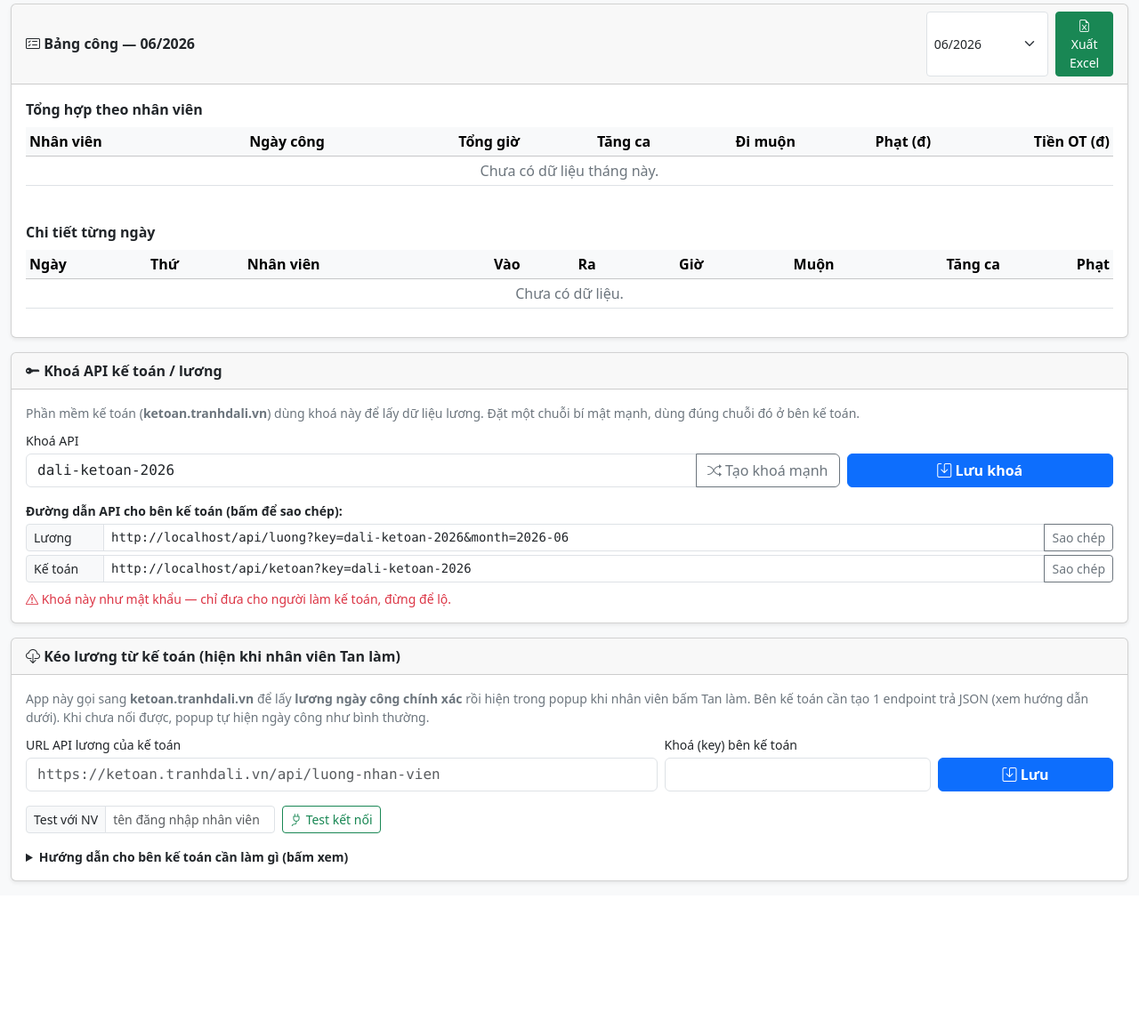
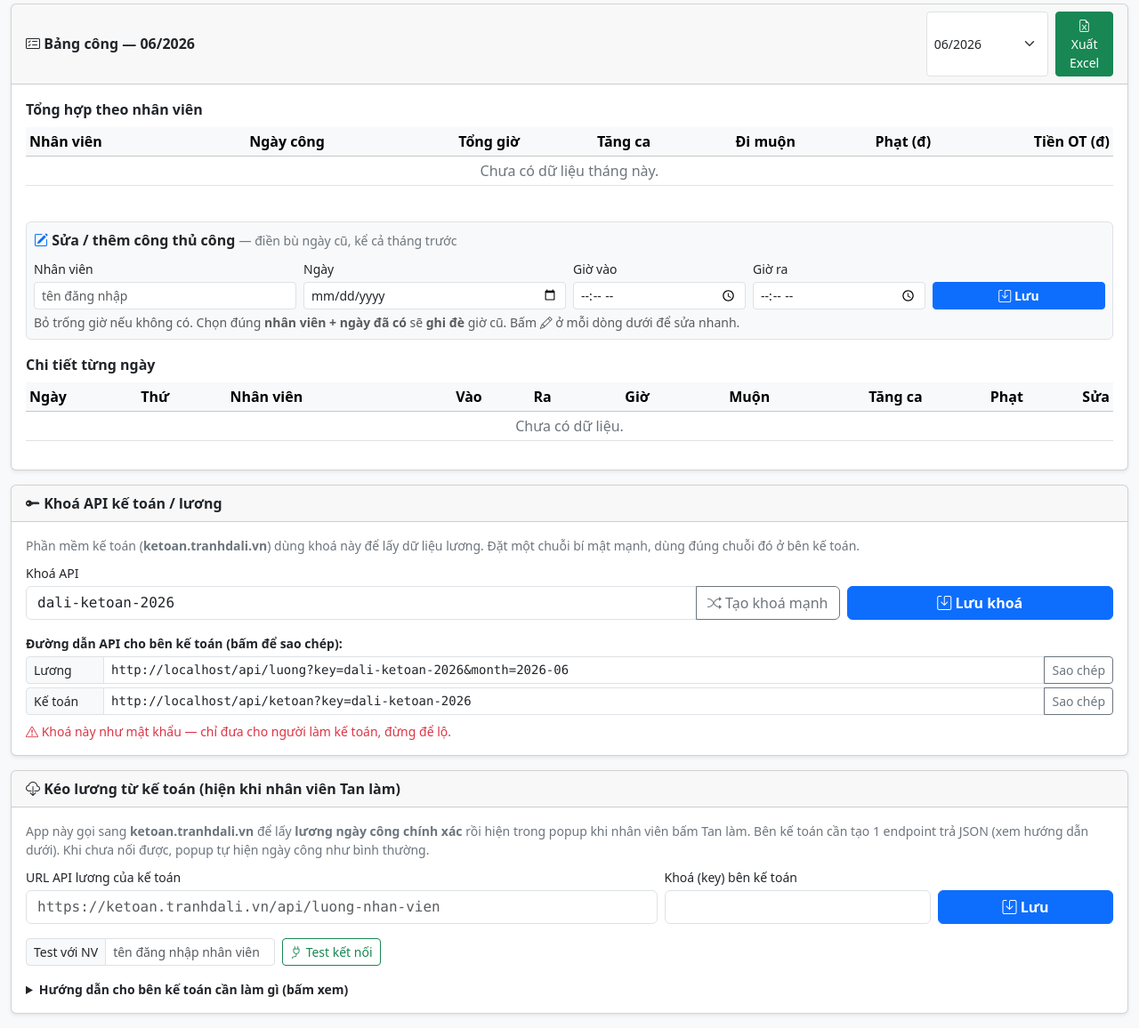
Before and after one commit to tranhsohoadali-png/dali_pha_web, a Django app: page /cham-cong-quan-ly in a window 1280 px wide. Shown: the part 931-2087 px from the top of the page at 89% size. Before the commit the page ends 1925 px from the top, so only its background shows below. Run offline with Django 4.2, Linux system fonts and the light colour scheme; the visitor is signed in with stand-in values (Sample User, id 1); data comes from the database, SQL or seed files in the repository; data that the repository does not hold is empty.

Commit message:
Cham cong quan ly: admin sua/them/xoa gio vao-ra thu cong (dien bu ngay cu, ke ca thang truoc)
- Them action save_attendance / delete_attendance trong cham_cong_quan_ly.
- Helper _mk_dt(day, hm) ghep ngay+gio thanh datetime co tz VN.
- Form 'Sua / them cong thu cong': chon nhan vien (datalist) + ngay (date, chon duoc thang truoc) + gio vao/ra -> get_or_create theo (user, day), ghi de neu da co; chan gio ra <= gio vao.
- Moi dong chi tiet co nut Sua (do vao form + cuon toi) va Xoa (xac nhan).
- Truyen emp_users + today_iso; them day_iso vao detail.

Co-Authored-By: Claude Opus 4.8 <noreply@anthropic.com>

```diff
--- a/pha/views.py
+++ b/pha/views.py
@@ -1960,6 +1960,18 @@ def _fmt_day(d):
         return d
 
 
+def _mk_dt(day_str, hm_str):
+    """Ghép ngày 'YYYY-MM-DD' + giờ 'HH:MM' -> datetime có timezone VN. None nếu giờ trống/sai."""
+    hm = (hm_str or '').strip()
+    if not hm:
+        return None
+    try:
+        d = datetime.strptime((day_str or '').strip() + ' ' + hm, '%Y-%m-%d %H:%M')
+    except ValueError:
+        return None
+    return d.replace(tzinfo=_VN) if _VN else d
+
+
 def _att_hours(rec):
     if rec.check_in and rec.check_out:
         h = (rec.check_out - rec.check_in).total_seconds() / 3600.0
@@ -2152,6 +2164,34 @@ def cham_cong_quan_ly(request):
             AppSetting.set('KETOAN_PULL_KEY', (request.POST.get('ketoan_pull_key') or '').strip())
             messages.info(request, 'Đã lưu kết nối kéo lương từ kế toán.')
             return redirect('/cham-cong-quan-ly')
+        if act == 'save_attendance':
+            au = (request.POST.get('att_user') or '').strip()
+            ad = (request.POST.get('att_day') or '').strip()
+            try:
+                ddmm = datetime.strptime(ad, '%Y-%m-%d')
+            except ValueError:
+                ddmm = None
+            if not au or not ddmm:
+                messages.error(request, 'Cần chọn nhân viên và ngày hợp lệ.')
+                return redirect('/cham-cong-quan-ly')
+            cin = _mk_dt(ad, request.POST.get('att_in'))
+            cout = _mk_dt(ad, request.POST.get('att_out'))
+            if cin and cout and cout <= cin:
+                messages.error(request, 'Giờ ra phải sau giờ vào.')
+                return redirect('/cham-cong-quan-ly?month=' + ad[:7])
+            rec, _c = Attendance.objects.get_or_create(user=au, day=ad, defaults={'month': ad[:7]})
+            rec.month = ad[:7]
+            rec.check_in = cin
+            rec.check_out = cout
+            rec.save()
+            messages.info(request, f'Đã lưu công {au} ngày {ddmm.strftime("%d/%m/%Y")} (sửa thủ công).')
+            return redirect('/cham-cong-quan-ly?month=' + ad[:7])
+        if act == 'delete_attendance':
+            au = (request.POST.get('att_user') or '').strip()
+            ad = (request.POST.get('att_day') or '').strip()
+            Attendance.objects.filter(user=au, day=ad).delete()
+            messages.info(request, f'Đã xoá chấm công {au} ngày {_fmt_day(ad)}.')
+            return redirect('/cham-cong-quan-ly?month=' + (ad[:7] if len(ad) >= 7 else ''))
 
     now = _now()
     month = request.GET.get('month') or now.strftime('%Y-%m')
@@ -2167,7 +2207,7 @@ def cham_cong_quan_ly(request):
             s['days'] += 1
         s['hours'] += c['hours']; s['ot'] += c['ot_hours']
         s['late'] += c['late_min']; s['fine'] += c['fine']; s['ot_pay'] += c['ot_pay']
-        detail.append({'day': _fmt_day(r.day), 'wd': c['weekday'], 'user': r.user,
+        detail.append({'day': _fmt_day(r.day), 'day_iso': r.day, 'wd': c['weekday'], 'user': r.user,
                        'in': _hm(r.check_in), 'out': _hm(r.check_out), 'hours': c['hours'],
                        'late': c['late_min'], 'ot': c['ot_hours'], 'fine': c['fine'],
                        'rest': not c['workday']})
@@ -2194,6 +2234,9 @@ def cham_cong_quan_ly(request):
     cur_ip = _client_ip(request)
     ips_set = bool(_attendance_ips())
     weekday_opts = [{'i': i, 'name': _WEEKDAYS[i], 'on': (i in cfg['workdays'])} for i in range(7)]
+    from django.contrib.auth.models import User as _User
+    emp_users = sorted(set(_User.objects.values_list('username', flat=True))
+                       | set(Attendance.objects.values_list('user', flat=True)))
     return render(request, 'cham_cong_quan_ly.html', {
         'ips': AppSetting.get('ATTENDANCE_IPS', ''), 'cur_ip': cur_ip,
         'cur_private': _ip_private(cur_ip),
@@ -2207,6 +2250,8 @@ def cham_cong_quan_ly(request):
         'api_base': request.scheme + '://' + request.get_host(),
         'ketoan_url': AppSetting.get('KETOAN_SALARY_URL', ''),
         'ketoan_pull_key': AppSetting.get('KETOAN_PULL_KEY', ''),
+        'emp_users': emp_users,
+        'today_iso': now.strftime('%Y-%m-%d'),
     })
 
 
--- a/templates/cham_cong_quan_ly.html
+++ b/templates/cham_cong_quan_ly.html
@@ -197,10 +197,41 @@ proxy_set_header X-Real-IP $remote_addr;</pre>
             </table>
           </div>
 
+          <!-- Sửa / thêm công thủ công (quản lý điền bù ngày cũ, kể cả tháng trước) -->
+          <div class="border rounded p-2 mb-3 bg-body-tertiary" id="attEditCard">
+            <div class="fw-semibold mb-2"><i class="bi bi-pencil-square text-primary"></i> Sửa / thêm công thủ công
+              <span class="text-secondary small fw-normal">— điền bù ngày cũ, kể cả tháng trước</span></div>
+            <form method="POST" action="/cham-cong-quan-ly" class="row g-2 align-items-end">
+              {% csrf_token %}
+              <input type="hidden" name="action" value="save_attendance">
+              <div class="col-6 col-md-3">
+                <label class="form-label small mb-1">Nhân viên</label>
+                <input type="text" name="att_user" id="attUser" class="form-control form-control-sm" list="empList" autocomplete="off" placeholder="tên đăng nhập" required>
+                <datalist id="empList">{% for u in emp_users %}<option value="{{ u }}"></option>{% endfor %}</datalist>
+              </div>
+              <div class="col-6 col-md-3">
+                <label class="form-label small mb-1">Ngày</label>
+                <input type="date" name="att_day" id="attDay" class="form-control form-control-sm" max="{{ today_iso }}" required>
+              </div>
+              <div class="col-4 col-md-2">
+                <label class="form-label small mb-1">Giờ vào</label>
+                <input type="time" name="att_in" id="attIn" class="form-control form-control-sm">
+              </div>
+              <div class="col-4 col-md-2">
+                <label class="form-label small mb-1">Giờ ra</label>
+                <input type="time" name="att_out" id="attOut" class="form-control form-control-sm">
+              </div>
+              <div class="col-4 col-md-2">
+                <button class="btn btn-primary btn-sm w-100 fw-semibold"><i class="bi bi-save"></i> Lưu</button>
+              </div>
+            </form>
+            <div class="form-text">Bỏ trống giờ nếu không có. Chọn đúng <b>nhân viên + ngày đã có</b> sẽ <b>ghi đè</b> giờ cũ. Bấm <i class="bi bi-pencil"></i> ở mỗi dòng dưới để sửa nhanh.</div>
+          </div>
+
           <div class="fw-semibold mb-2">Chi tiết từng ngày</div>
           <div class="table-responsive" style="max-height:520px;overflow:auto">
             <table class="table table-sm">
-              <thead class="table-light position-sticky top-0"><tr><th>Ngày</th><th>Thứ</th><th>Nhân viên</th><th class="text-center">Vào</th><th class="text-center">Ra</th><th class="text-end">Giờ</th><th class="text-end">Muộn</th><th class="text-end">Tăng ca</th><th class="text-end">Phạt</th></tr></thead>
+              <thead class="table-light position-sticky top-0"><tr><th>Ngày</th><th>Thứ</th><th>Nhân viên</th><th class="text-center">Vào</th><th class="text-center">Ra</th><th class="text-end">Giờ</th><th class="text-end">Muộn</th><th class="text-end">Tăng ca</th><th class="text-end">Phạt</th><th class="text-end">Sửa</th></tr></thead>
               <tbody>
                 {% for r in detail %}<tr{% if r.rest %} class="table-warning"{% endif %}>
                   <td>{{ r.day }}</td><td class="small">{{ r.wd }}{% if r.rest %} <span class="badge text-bg-warning">nghỉ</span>{% endif %}</td>
@@ -209,8 +240,19 @@ proxy_set_header X-Real-IP $remote_addr;</pre>
                   <td class="text-end {% if r.late %}text-danger{% endif %}">{% if r.late %}{{ r.late }}'{% else %}—{% endif %}</td>
                   <td class="text-end">{% if r.ot %}{{ r.ot }}h{% else %}—{% endif %}</td>
                   <td class="text-end {% if r.fine %}text-danger fw-bold{% endif %}">{% if r.fine %}{{ r.fine|floatformat:0 }}{% else %}—{% endif %}</td>
+                  <td class="text-end text-nowrap">
+                    <button type="button" class="btn btn-sm btn-outline-primary py-0 px-1 att-edit"
+                      data-user="{{ r.user }}" data-day="{{ r.day_iso }}" data-in="{{ r.in }}" data-out="{{ r.out }}" title="Sửa giờ"><i class="bi bi-pencil"></i></button>
+                    <form method="POST" action="/cham-cong-quan-ly" class="d-inline" onsubmit="return confirm('Xoá chấm công {{ r.user }} ngày {{ r.day }}?')">
+                      {% csrf_token %}
+                      <input type="hidden" name="action" value="delete_attendance">
+                      <input type="hidden" name="att_user" value="{{ r.user }}">
+                      <input type="hidden" name="att_day" value="{{ r.day_iso }}">
+                      <button class="btn btn-sm btn-outline-danger py-0 px-1" title="Xoá"><i class="bi bi-trash"></i></button>
+                    </form>
+                  </td>
                 </tr>
-                {% empty %}<tr><td colspan="9" class="text-secondary text-center">Chưa có dữ liệu.</td></tr>{% endfor %}
+                {% empty %}<tr><td colspan="10" class="text-secondary text-center">Chưa có dữ liệu.</td></tr>{% endfor %}
               </tbody>
             </table>
           </div>
@@ -370,6 +412,19 @@ proxy_set_header X-Real-IP $remote_addr;</pre>
     if(cur.indexOf(ip) === -1){ inp.value = cur ? (cur + ', ' + ip) : ip; }
     inp.focus();
   });
+  // Sửa nhanh: bấm bút ở 1 dòng -> đổ vào form sửa/thêm công + cuộn tới
+  document.querySelectorAll('.att-edit').forEach(function(b){
+    b.addEventListener('click', function(){
+      document.getElementById('attUser').value = this.dataset.user || '';
+      document.getElementById('attDay').value  = this.dataset.day  || '';
+      document.getElementById('attIn').value   = (this.dataset.in  || '').replace('—','');
+      document.getElementById('attOut').value  = (this.dataset.out || '').replace('—','');
+      var card = document.getElementById('attEditCard');
+      card.scrollIntoView({behavior:'smooth', block:'center'});
+      card.style.transition='box-shadow .3s'; card.style.boxShadow='0 0 0 3px rgba(13,110,253,.5)';
+      setTimeout(function(){ card.style.boxShadow='none'; }, 1300);
+    });
+  });
 </script>
 </body>
 </html>
```
